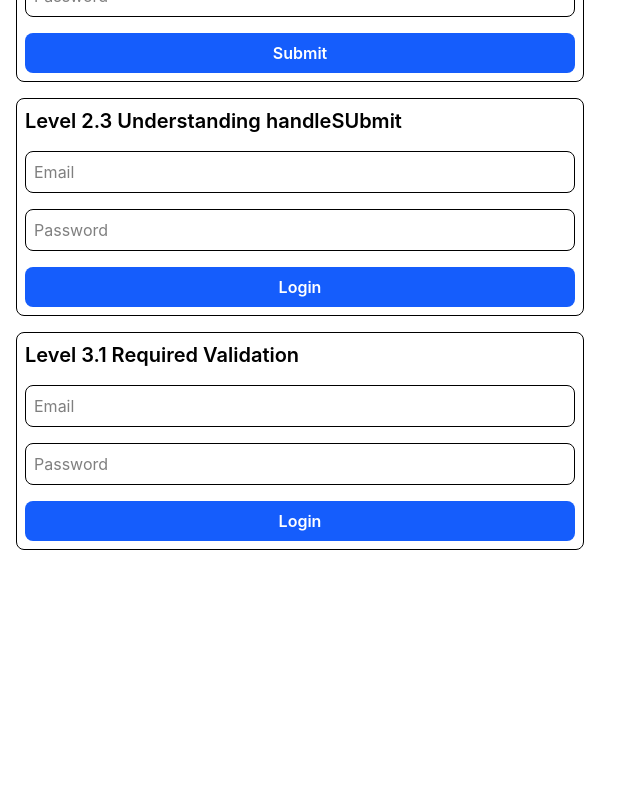
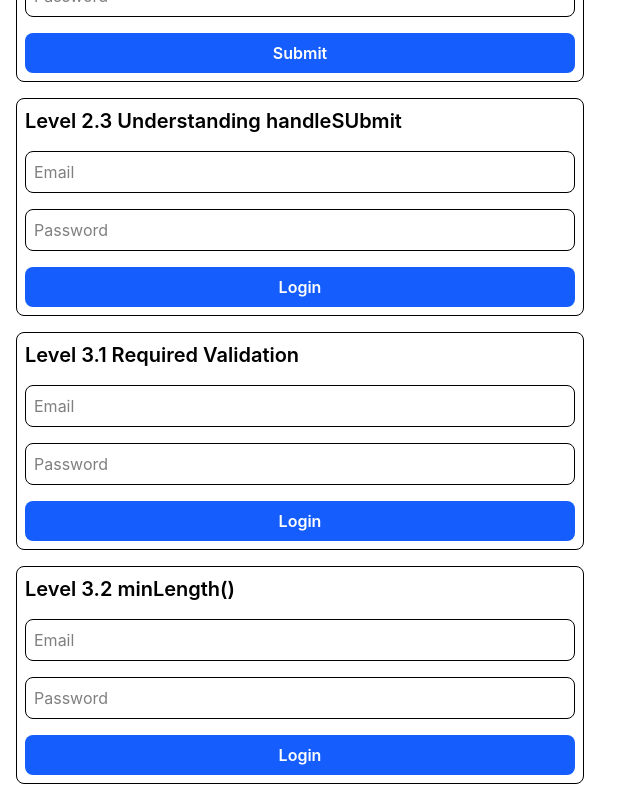
Before and after one commit to Hary300/Practice-React-Hook-Form, a React (Vite) app: page / in a window 1280 px wide. Shown: the part 1814-2614 px from the top of the page, without its empty margins (0-640 px from the left). Before the commit the page ends 2380 px from the top, so only its background shows below. Built offline with nearby package versions, Linux system fonts and the light colour scheme.

Commit message:
feat: add MinLength component for form validation with minimum length requirement

```diff
--- a/src/App.tsx
+++ b/src/App.tsx
@@ -8,7 +8,7 @@ import {
   DynamicSkills,
 } from './lv0';
 import { LoginForm, SimpleRegisterForm } from './lv2';
-import { RequiredValidation } from './lv3';
+import { MinLength, RequiredValidation } from './lv3';
 
 function App() {
   return (
@@ -28,6 +28,7 @@ function App() {
 
       {/* Level 3 */}
       <RequiredValidation />
+      <MinLength />
     </div>
   );
 }
--- /dev/null
+++ b/src/lv3/3.2.MinLength.tsx
@@ -0,0 +1,44 @@
+import { useForm } from 'react-hook-form';
+
+type LoginFormData = {
+  email: string;
+  password: string;
+};
+
+export default function MinLength() {
+  const {
+    register,
+    handleSubmit,
+    formState: { errors },
+  } = useForm<LoginFormData>();
+
+  const onSubmit = (data: LoginFormData) => {
+    console.log(data);
+  };
+  return (
+    <form onSubmit={handleSubmit(onSubmit)} className='wrapper'>
+      <h2>Level 3.2 minLength()</h2>
+      <input
+        type='email'
+        placeholder='Email'
+        {...register('email', { required: 'Email is required' })}
+      />
+      {errors.email && <p className='error-text'>{errors.email.message}</p>}
+      <input
+        type='password'
+        placeholder='Password'
+        {...register('password', {
+          required: 'Password is required',
+          minLength: {
+            value: 8,
+            message: 'Password must be at least 8 characters',
+          },
+        })}
+      />
+      {errors.password && (
+        <p className='error-text'>{errors.password.message}</p>
+      )}
+      <button type='submit'>Login</button>
+    </form>
+  );
+}
--- a/src/lv3/index.ts
+++ b/src/lv3/index.ts
@@ -1,3 +1,4 @@
 import RequiredValidation from './3.1.RequiredValidation';
+import MinLength from './3.2.MinLength';
 
-export { RequiredValidation };
+export { RequiredValidation, MinLength };
```
